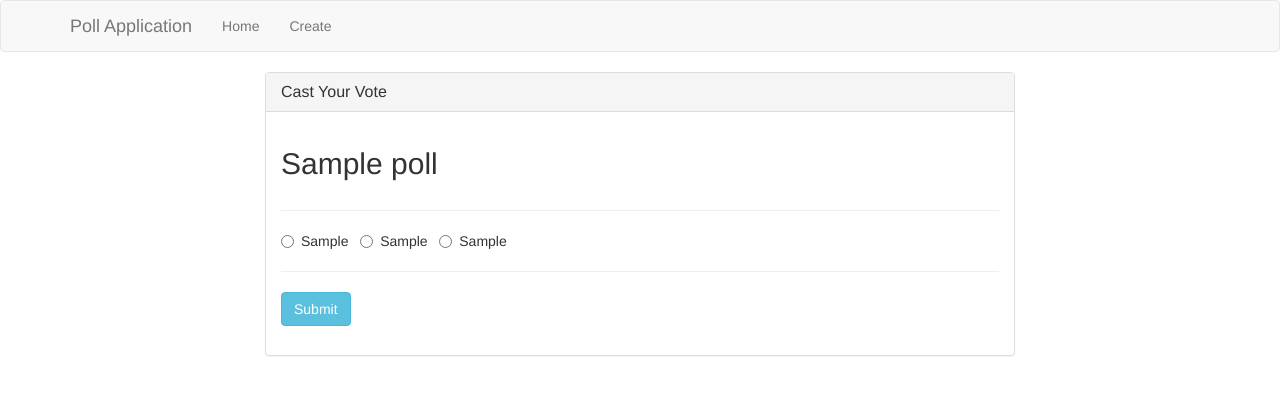
After one commit to SterrenHeer/polling_app, a Django app: template poll/templates/poll/vote.html in a window 1280 px wide. The commit adds this page. Shown: the top 395 px of the page. Run offline with Django 4.2, Linux system fonts and the light colour scheme; the template is opened without the code that fills it: values that come from a table or form of the project are taken from there, others are empty; tables that the repository leaves empty hold one stand-in row (values such as "Sample post"); some libraries are stand-ins or nearby versions.

Commit message:
Add vote feature

```diff
--- a/poll/templates/poll/home.html
+++ b/poll/templates/poll/home.html
@@ -13,7 +13,7 @@
                 <li class="list-group-item">
                     <strong>{{ poll.question }}</strong>
                     <span class="pull-right">
-                        <a href="#" class="btn btn-info btn-xs">Vote</a> &nbsp;
+                        <a href="{% url 'vote' poll.id %}" class="btn btn-info btn-xs">Vote</a> &nbsp;
                         <a href="#" class="btn btn-default btn-xs">View Results</a> &nbsp;
                     </span>
                 </li>
--- /dev/null
+++ b/poll/templates/poll/vote.html
@@ -0,0 +1,48 @@
+{% extends "poll/base.html" %}
+{% block title %}Vote{% endblock %}
+{% block main %}
+<div class="row">
+    <div class="col-lg-8 col-lg-offset-2">
+        <div class="panel panel-default">
+            <div class="panel-heading">
+                <h3 class="panel-title">Cast Your Vote</h3>
+            </div>
+            <div class="panel-body">
+                <div class="row">
+                    <div class="col-lg-12">
+                        <h2>{{ poll.question }}</h2>
+                    </div>
+                </div>
+                <div class="row">
+                    <div class="col-lg-12">
+                        <hr />
+                        <form method="POST">
+                            {% csrf_token %}
+                            <div class="form-group">
+                                <div class="radio">
+                                    <label>
+                                        <input type="radio" name="poll" value="option1" required>
+                                        {{ poll.first_option }}
+                                    </label> &nbsp;
+                                    <label>
+                                        <input type="radio" name="poll" value="option2">
+                                        {{ poll.second_option }}
+                                    </label> &nbsp;
+                                    <label>
+                                        <input type="radio" name="poll" value="option3">
+                                        {{ poll.third_option }}
+                                    </label> &nbsp;
+                                </div>
+                            </div>
+                            <hr />
+                            <button type="submit" class="btn btn-info">
+                                Submit
+                            </button>
+                        </form>
+                    </div>
+                </div>
+            </div>
+        </div>
+    </div>
+</div>
+{% endblock %}
--- a/polling_app/urls.py
+++ b/polling_app/urls.py
@@ -21,4 +21,5 @@ urlpatterns = [
     path('admin/', admin.site.urls),
     path('', poll_views.home, name='home'),
     path('create/', poll_views.create, name='create'),
+    path('vote/<poll_id>/', poll_views.vote, name='vote'),
 ]
```
Also changed, not shown: poll/views.py (+17 -0 lines).
